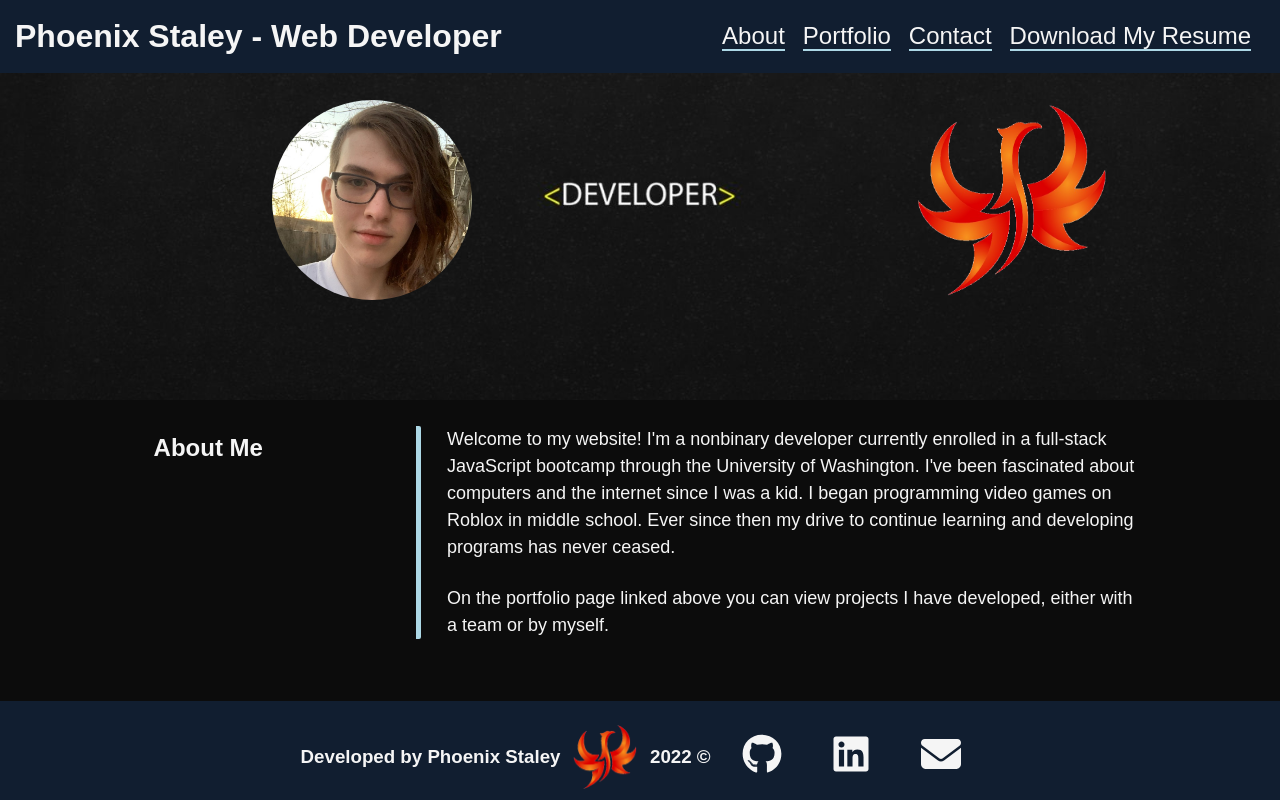
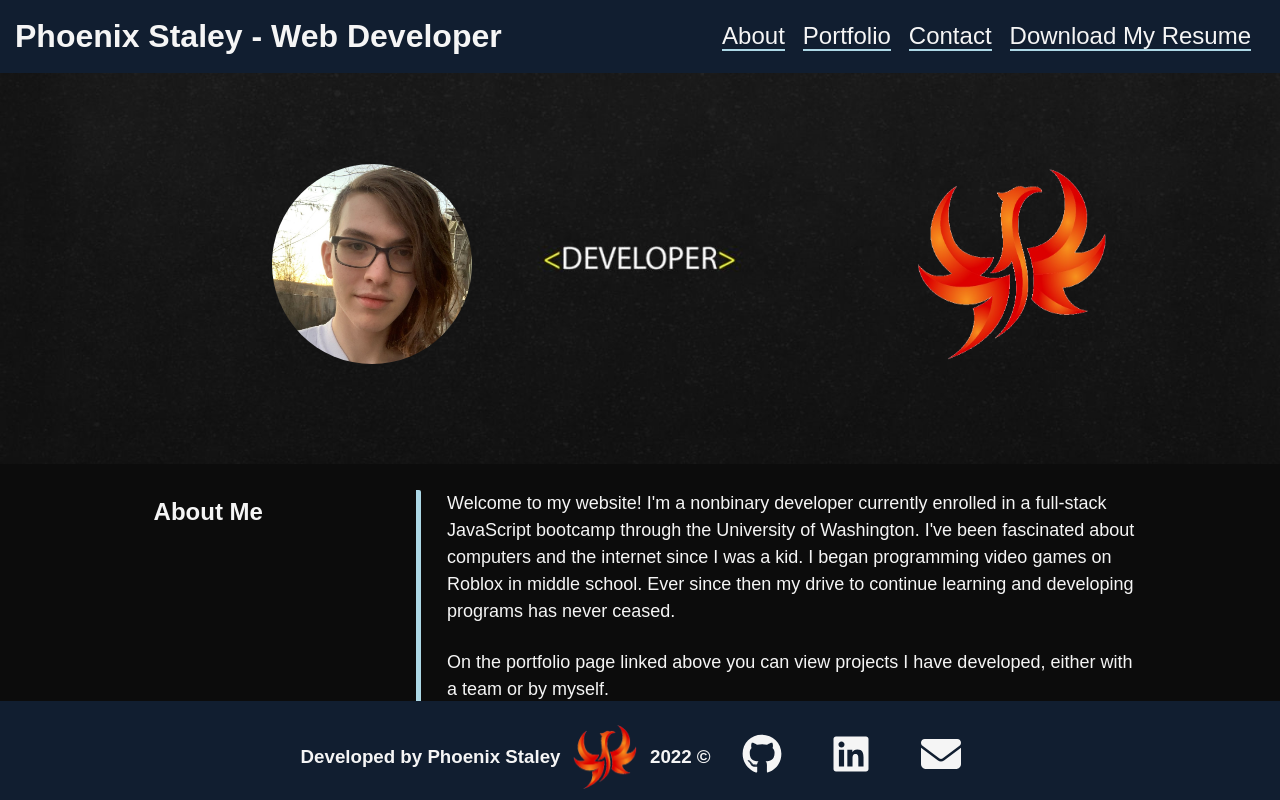
Before and after one commit to Phoenix-Staley/myReactPortfolio, a React (Create React App) app in the folder my-react-portfolio-app/: page / in a window 1280 px wide. Built offline with nearby package versions, Linux system fonts and the light colour scheme.

Commit message:
Add main-page class to PortfolioContainer

```diff
--- a/my-react-portfolio-app/src/components/PortfolioContainer.js
+++ b/my-react-portfolio-app/src/components/PortfolioContainer.js
@@ -6,7 +6,7 @@
 import Contact from "./pages/Contact";
 
 export default function PortfolioContainer() {
-  const [currentPage, setCurrentPage] = useState("Home");
+  const [currentPage, setCurrentPage] = useState("About");
 
   // This method is checking to see what the value of `currentPage` is. Depending on the value of currentPage, we return the corresponding component to render.
   const renderPage = () => {
@@ -22,7 +22,7 @@
   const handlePageChange = (page) => setCurrentPage(page);
 
   return (
-    <div>
+    <div className="main-page">
       {/* This passes the currentPage property and the handlePageChange function to the NavTabs component */}
       <NavTabs currentPage={currentPage} handlePageChange={handlePageChange} />
       {/* This calls the renderPage function that loads the appropriate component */}
```
